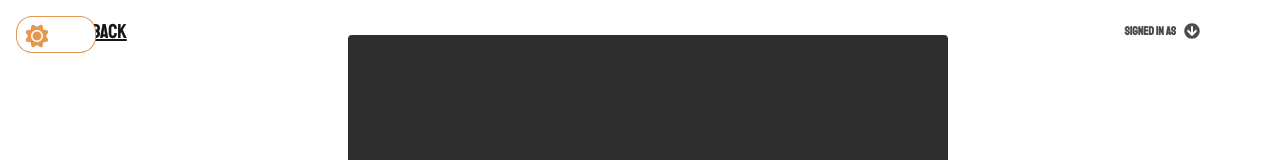
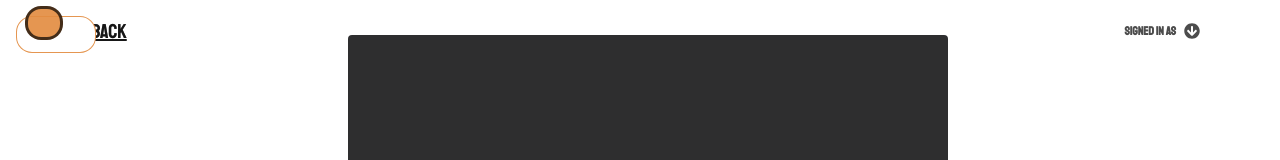
Before and after one commit to oslabs-beta/Revis, a Next.js app: page /graphs in a window 1280 px wide. Shown: the top 160 px of the page. Built offline with nearby package versions, Linux system fonts and the light colour scheme; a web font is replaced by a local one.

Commit message:
darkmode toggle rework

```diff
--- a/src/styles/DarkModeToggleSwitch.module.scss
+++ b/src/styles/DarkModeToggleSwitch.module.scss
@@ -43,16 +43,18 @@
   .slider:before {
     position: absolute;
     content: '';
-    height: 1.5rem;
-    width: 1.5rem;
+    height: 1.75rem;
+    width: 2rem;
     left: 0.5rem;
-    bottom: 0.25rem;
+    bottom: 0.75rem;
     background-color: var(--background);
     opacity: 100%;
     -webkit-transition: $transitionTime;
     transition: $transitionTime;
     border-radius: 1rem;
-    background-image: url(./sun-solid.svg);
+    border: solid var(--grey);
+    background-color: var(--logoColor);
+    // background-image: url(./sun-solid.svg);
     @media screen and (max-device-width: 800px) and (orientation: portrait) {
       width: 2vh;
       height: 2vh;
@@ -67,16 +69,16 @@
 
   input:checked + .slider:before {
     //
-    -ms-transform: translateX(4vh) rotate(360deg);
+    -ms-transform: translateX(8vh) rotate(360deg);
     @media screen and (max-device-width: 800px) and (orientation: portrait) {
       -ms-transform: translateX(2vh) rotate(360deg);
     }
     @media screen and (max-device-width: 800px) and (orientation: portrait) {
       transform: translateX(2vh) rotate(360deg);
     }
-    transform: translateX(4vh) rotate(360deg);
+    transform: translateX(6vh) rotate(360deg);
 
-    background-image: url(./moon-solid.svg);
+    // background-image: url(./moon-solid.svg);
     background-color: var(--logoColor);
   }
 }
```
